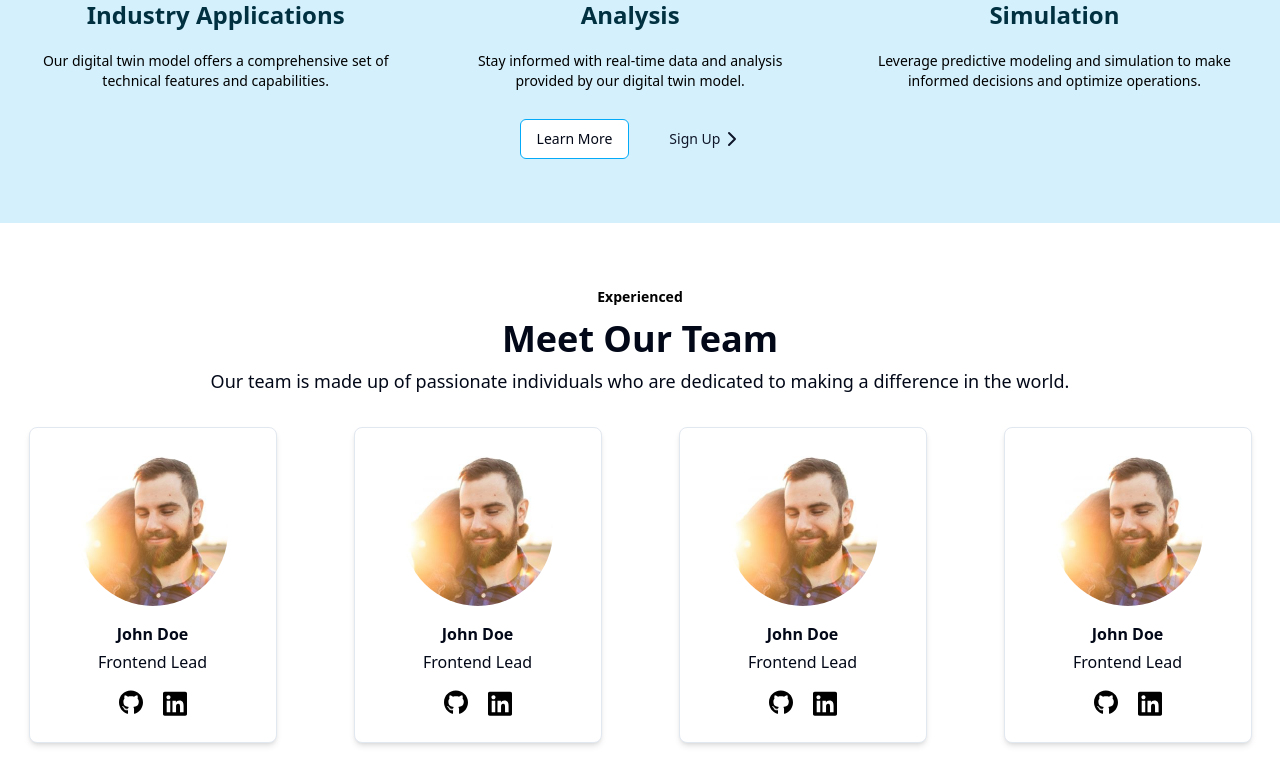
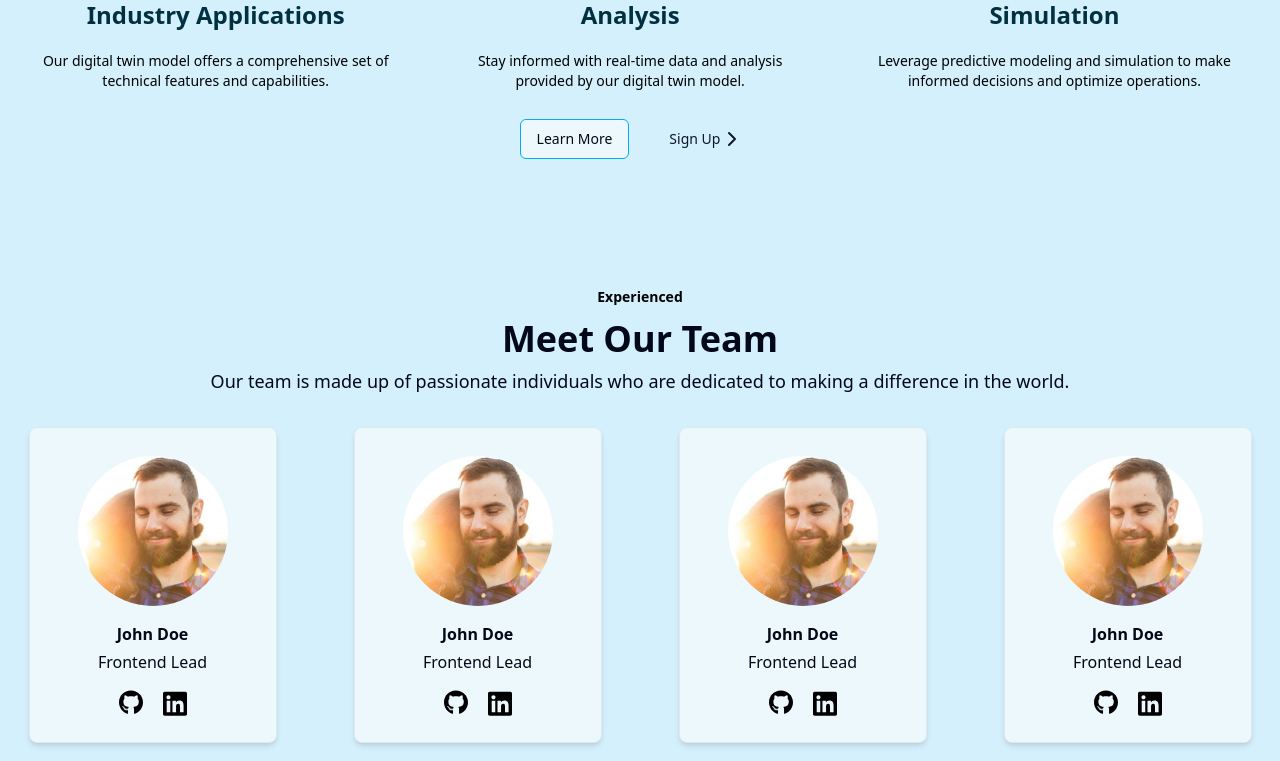
Before and after one commit to AquaTwin/Website, a Next.js app in the folder aquatwin/: page / in a window 1280 px wide. Shown: the part 1925-2686 px from the top of the page. Built offline with nearby package versions, Linux system fonts and the light colour scheme.

Commit message:
refactor(app): add commonn background color

```diff
--- a/aquatwin/src/app/globals.css
+++ b/aquatwin/src/app/globals.css
@@ -4,7 +4,7 @@
 
   @layer base {
     :root {
-      --background: 0 0% 100%;
+      --background: 199 77% 96%;
       --foreground: 222.2 84% 4.9%;
 
       --card: 0 0% 100%;
--- a/aquatwin/src/app/page.tsx
+++ b/aquatwin/src/app/page.tsx
@@ -9,7 +9,7 @@ import Image from "next/image";
 
 export default function Home() {
   return (
-    <main className="flex min-h-screen flex-col items-center justify-between">
+    <main className="flex flex-col bg-primary-1 ">
       <Hero />
       <Problem/>
       <Solution/>
```
